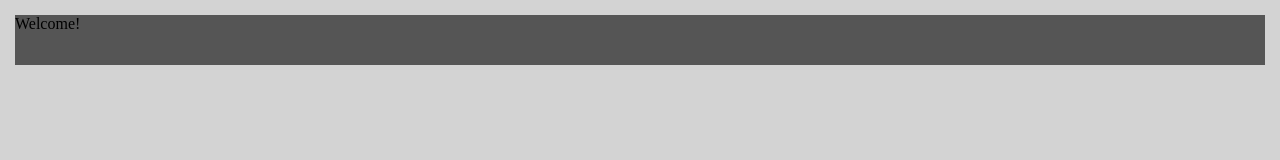
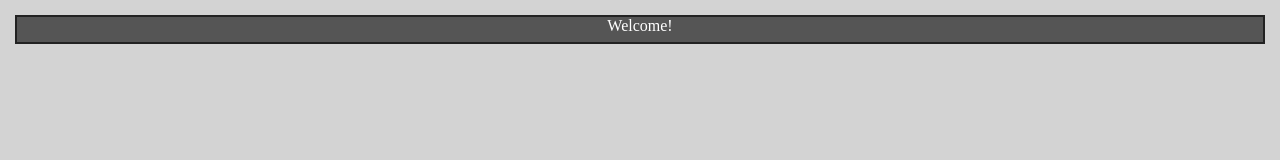
Before and after one commit to mDalessandro/mdalessandro.github.io, a plain HTML site: page index.html in a window 1280 px wide. Drawn offline with nearby package versions, Linux system fonts and the light colour scheme.

Commit message:
updated styles

```diff
--- a/styles.css
+++ b/styles.css
@@ -3,6 +3,9 @@ body {
   background-color: lightgrey;
 }
 .nav {
-  height: 50px;
+  height: 25px;
   background-color: #555;
+  border: 2px solid #222;
+  text-align: center;
+  color: white;
 }
```
